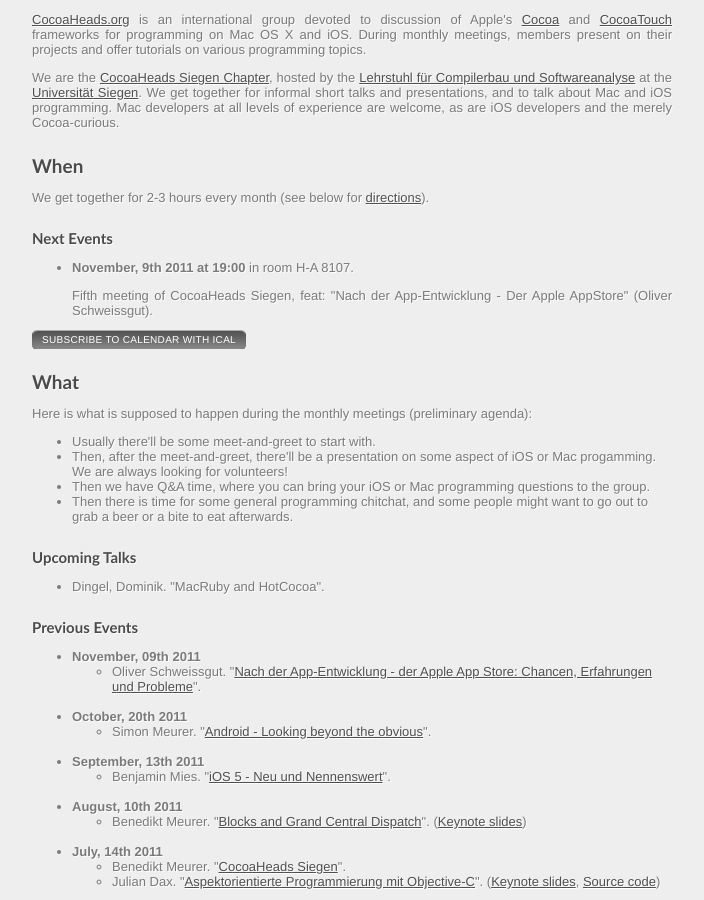
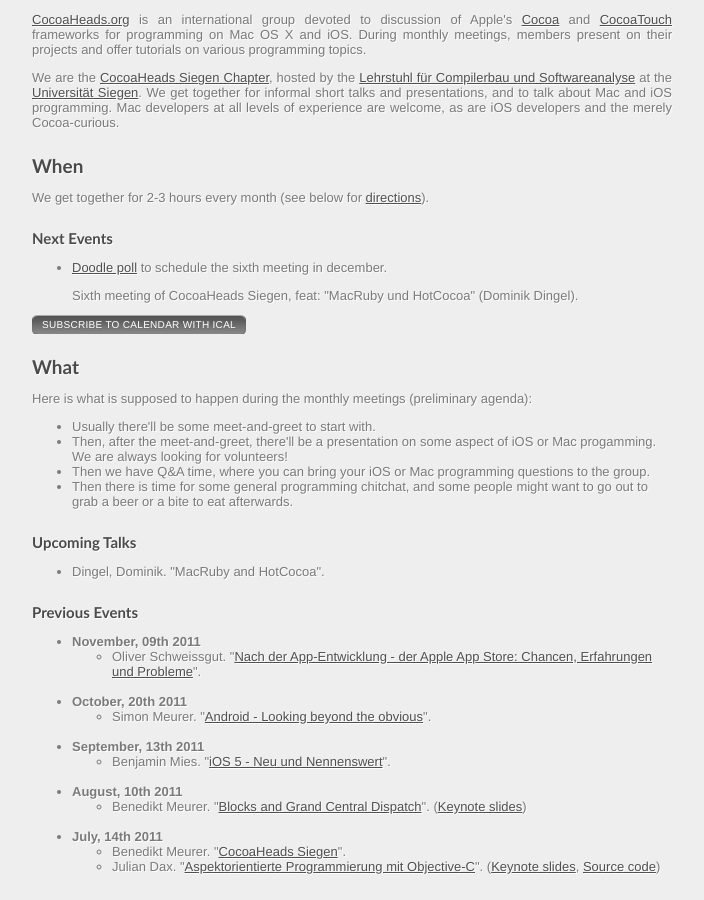
Before and after one commit to bmeurer/cocoaheads.informatik.uni-siegen.de, a Jekyll site: the page built from index.html, in a window 1280 px wide and 900 px high, scrolled down 578 px. Shown: the whole window, without its empty margins (118-822 px from the left). Built offline with Jekyll 4.4.1, drawn with Linux system fonts in a browser that asks for light colours; nearby versions of some CDN libraries; Markdown is read by kramdown in place of the engine named in the settings.

Commit message:
Doodle for sixth meeting.

```diff
--- a/index.html
+++ b/index.html
@@ -43,19 +43,19 @@
 <p>
   <ul>
     <li>
+      <p>
+        <a href="http://www.doodle.com/rraqykyiknkcs6zt">Doodle poll</a> to
+        schedule the sixth meeting in december.
+      </p>
 <!--
       <p>
-        <a href="http://www.doodle.com/r34hu336fpvsk735">Doodle poll</a> to
-        schedule the fifth meeting in october.
+        <strong>November, 9th 2011 at 19:00</strong> in room H-A 8107.
       </p>
 -->
       <p>
-        <strong>November, 9th 2011 at 19:00</strong> in room H-A 8107.
-      </p>
-      <p>
-        Fifth meeting of CocoaHeads Siegen, feat:
-        &quot;Nach der App-Entwicklung - Der Apple AppStore&quot;
-        (Oliver Schweissgut).
+        Sixth meeting of CocoaHeads Siegen, feat:
+        &quot;MacRuby und HotCocoa&quot;
+        (Dominik Dingel).
       </p>
     </li>
   </ul>
```
